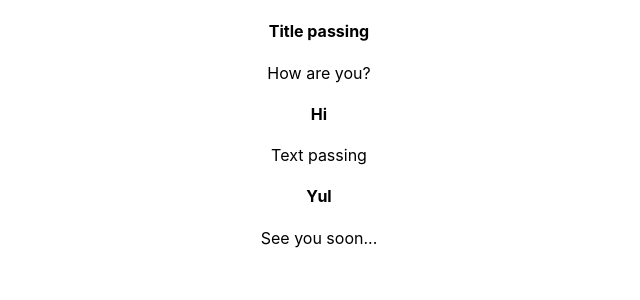
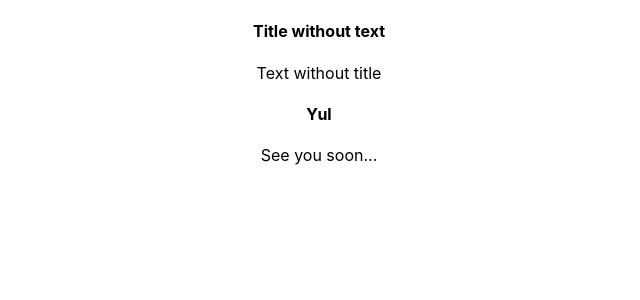
Before and after one commit to BlackPuma9/Hillel-React, a React (Create React App) app: page / in a window 1280 px wide. Shown: the top 300 px of the page, without its empty margins (321-961 px from the left). Built offline with nearby package versions, Linux system fonts and the light colour scheme.

Commit message:
Refactor code and added AND operator

```diff
--- a/src/App.js
+++ b/src/App.js
@@ -4,8 +4,8 @@ import Card from "./components/Card";
 function App() {
   return (
     <div className="App">
-      <Card title='Title passing'/>
-      <Card text='Text passing'/>
+      <Card title='Title without text'/>
+      <Card text='Text without title'/>
       <Card title='Yul' text='See you soon...' />
     </div>
   );
--- a/src/components/Card.jsx
+++ b/src/components/Card.jsx
@@ -6,16 +6,11 @@ class Card extends React.Component {
         const {text} = this.props
         return (<div className="card">
             <div className="card-body">
-                <h4 className="card-title">{title}</h4>
-                <p className="card-text">{text}</p>
+                {title && (<h4 className="card-title">{title}</h4>)}
+                {text && (<p className="card-text">{text}</p>)}
             </div>
         </div>)
     }
 }
 
-Card.defaultProps = {
-    title: 'Hi',
-    text: 'How are you?'
-}
-
 export default Card
```
